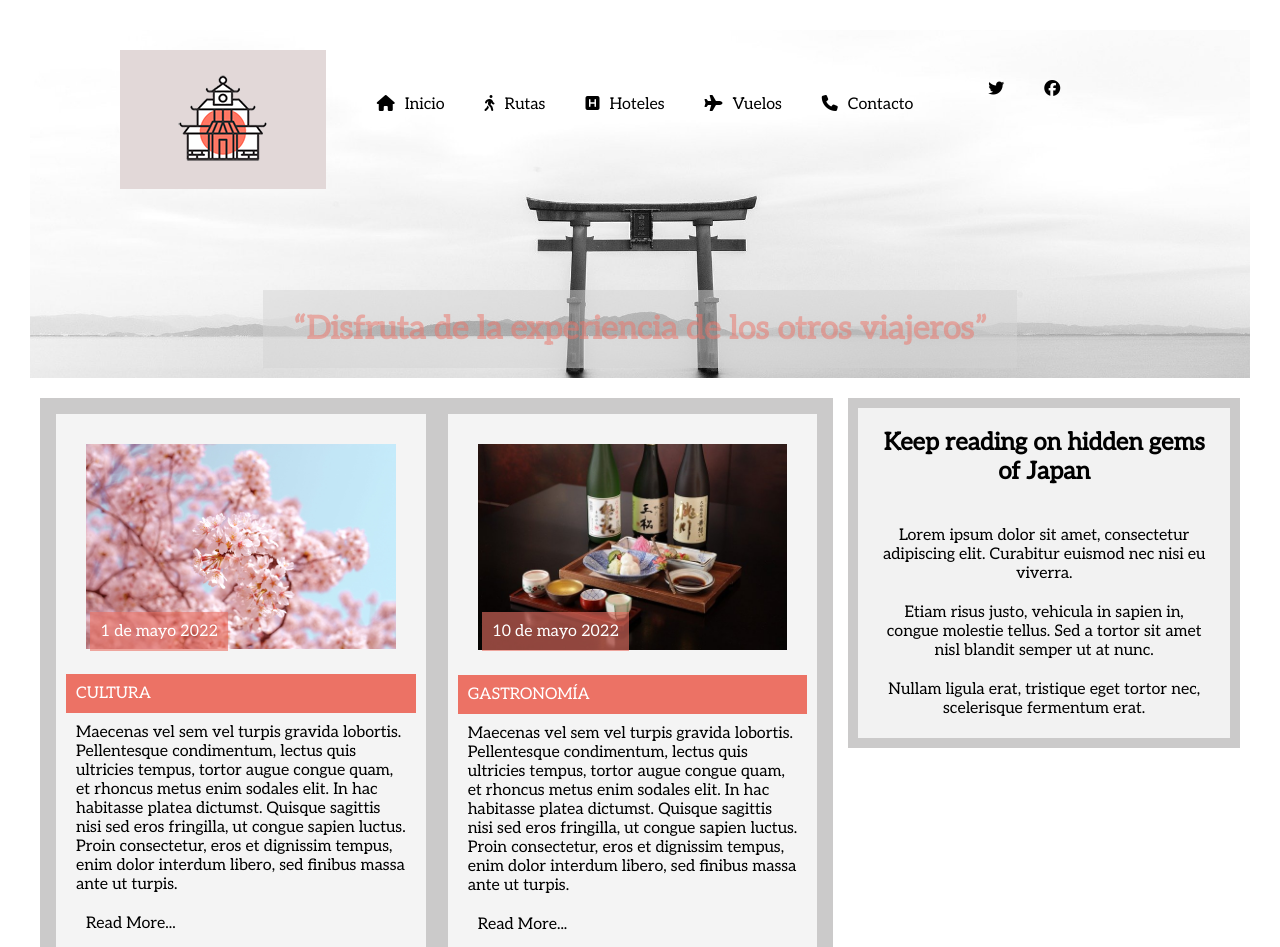
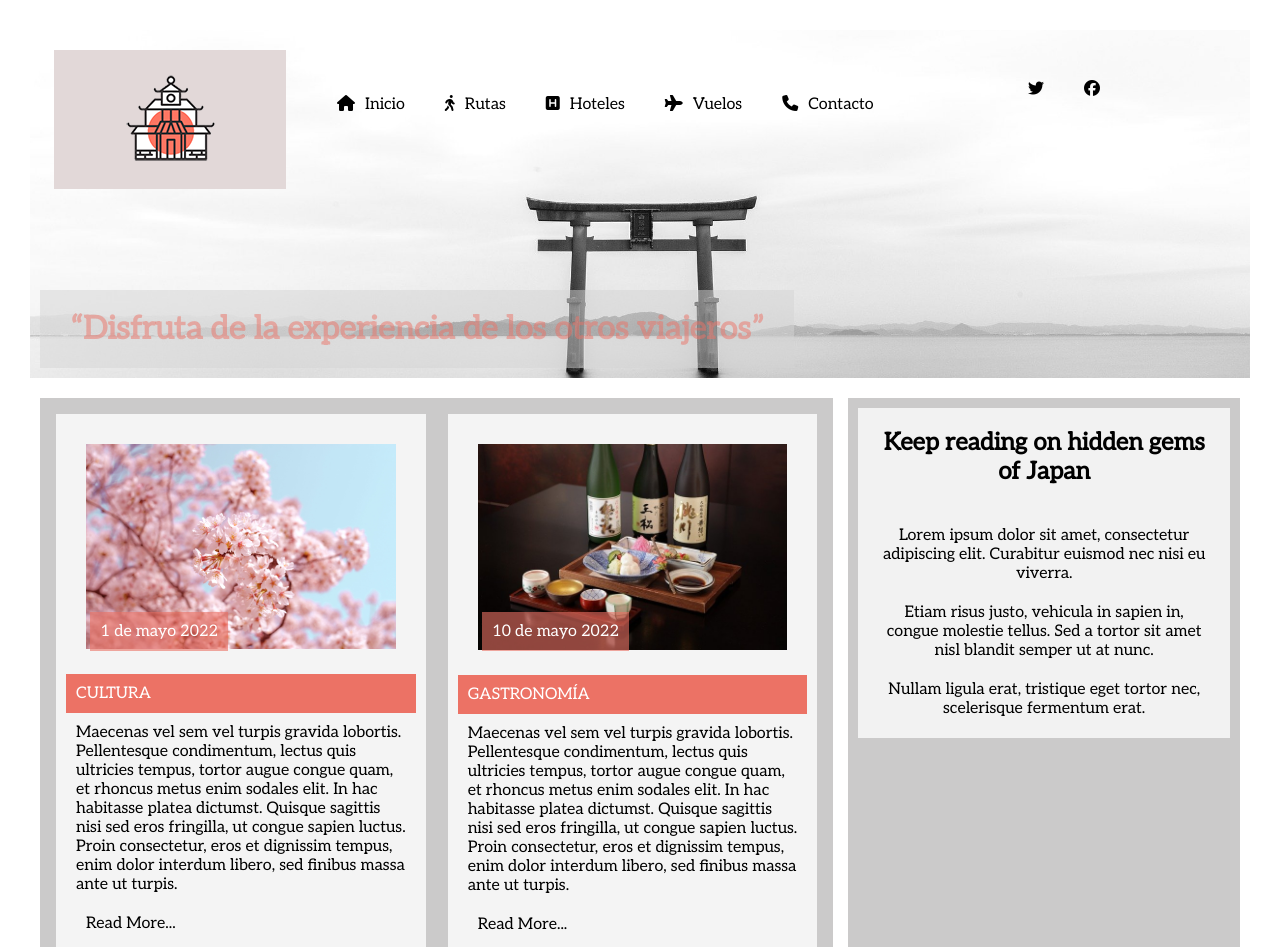
Before and after one commit to ZuzaMallorca/full-page, a plain HTML site: page index.html in a window 1280 px wide. Shown: the top 947 px of the page. Drawn offline with Linux system fonts and the light colour scheme.

Commit message:
adding in MAIN alignitems-stretch

```diff
--- a/css/style.css
+++ b/css/style.css
@@ -20,7 +20,6 @@ body{
     align-items: center;
     text-align: center;
 }
-
 .header {
     width:100%;
     background-repeat: no-repeat;
@@ -30,7 +29,6 @@ body{
     grid-area: header;
     display: grid;
     grid-gap: 10px;
-    justify-items: center;
     align-items: stretch;
      grid-template-columns: 1fr;
      grid-template-rows: 1fr 1fr;
@@ -124,12 +122,14 @@ ul li a:hover{
 .main {
     background-color: white;
     grid-area: main;
+    align-items: stretch;
     display: grid;
     grid-gap: 10px;
     grid-template-columns: 2fr 1fr;
     grid-template-rows: 1fr;
     grid-template-areas:
      "section sideBlock";
+
 }
 
 .section {
@@ -205,7 +205,8 @@ ul li a:hover{
     grid-template-rows: 1fr;
     grid-template-columns: 1fr;
     margin-left:5px;
-    align-self: start;
+    height:auto;
+
 }
 
 .text1 {
@@ -274,20 +275,6 @@ ul li a:hover{
     }
    }
 
-/*.header {
-    display:flex;
-    flex-flow: column wrap;
-    height: auto;
-    width: auto;
-}
-.menu {
-    flex-flow: column wrap;
-    display: flex;
-    height: auto;
-    width: auto;
-}*/
-
-
 /* VERSION PARA MOBILES */
 @media only screen and (max-width: 767px) {
     .container{
```
